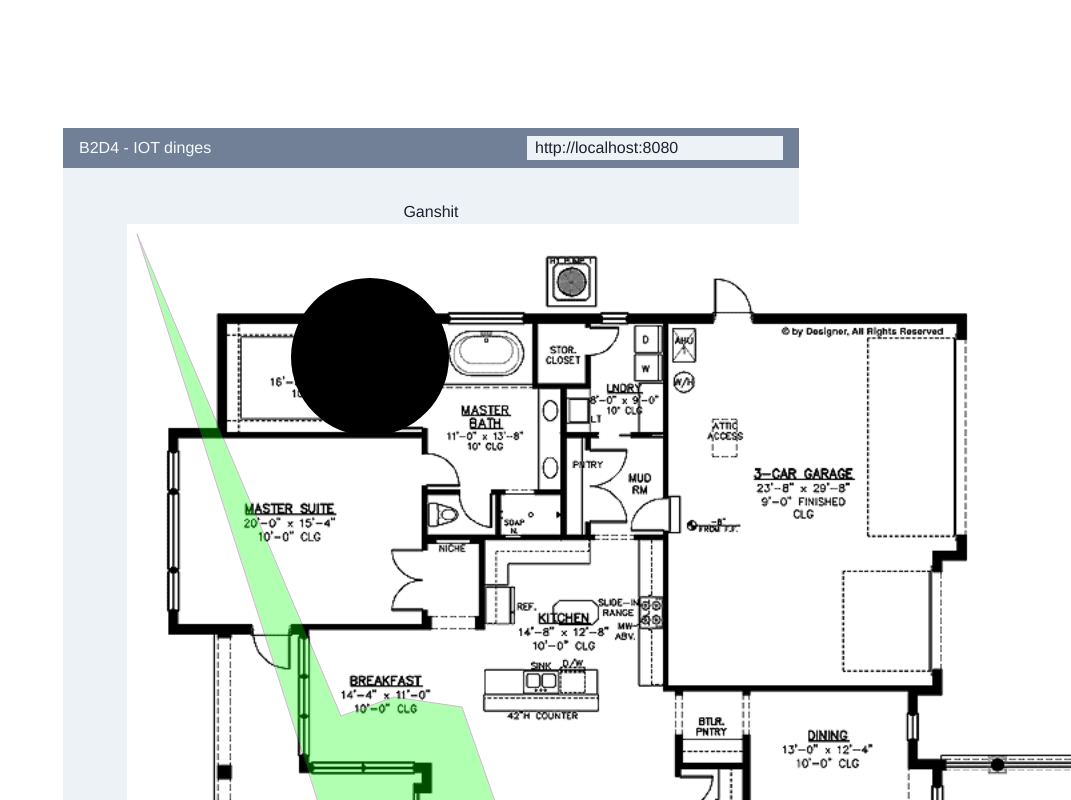
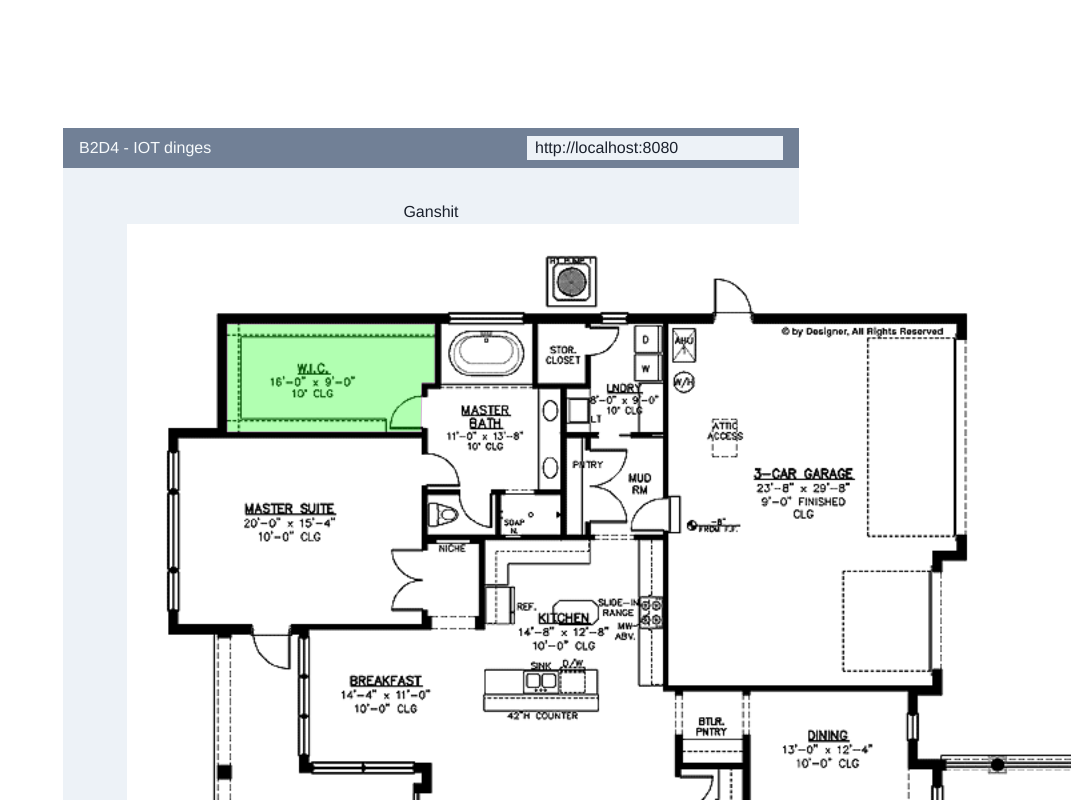
Before and after one commit to eensander/b2d4-iot-domoticz-pi4-2, a Vue app: page / in a window 1280 px wide. Shown: the top 800 px of the page, without its empty margins (209-1280 px from the left). Built offline with nearby package versions, Linux system fonts and the light colour scheme.

Commit message:
added dynamically

```diff
--- a/src/components/windows/StartWindow.vue
+++ b/src/components/windows/StartWindow.vue
@@ -6,14 +6,11 @@
         <svg style="width:1000px;height:1000px;" viewBox="0 0 1000 1000">
             <image xlink:href="/floorplan-1.gif" width="100%"  />
 
-            <a xlink:href="javascript:void();" onclick="alert('g')">
-                <circle cx="243" cy="133" r="79" />
-            </a>
-
-            <a xlink:href="javascript:void();" onclick="do_shit('g')">
-                <polygon color="red" id="test" points="10,10 214,492 267,473 335,483 377,603 327,631 249,658 211,641"
-                    class="test-1"  />
-            </a>
+            <polygon
+                v-for="room in rooms"
+                @click="do_shit(room.name)"
+                :points=room.points
+                class="test-1"  />
         </svg>
 
     </div>
@@ -31,8 +28,24 @@
         add_log: Function,
     },
 
+    data: function(): any {
+        return {
+            rooms: [
+                {
+                    name: 'room-1',
+                    points: '100,100 308,100 308,159 295,159 294,208 100,208',
+                }
+            ]
+        }
+    },
+
     methods: {
 
+        do_shit: function(room_name) {
+
+            alert('you clicked ' + room_name)
+
+        }
 
     },
 
```
